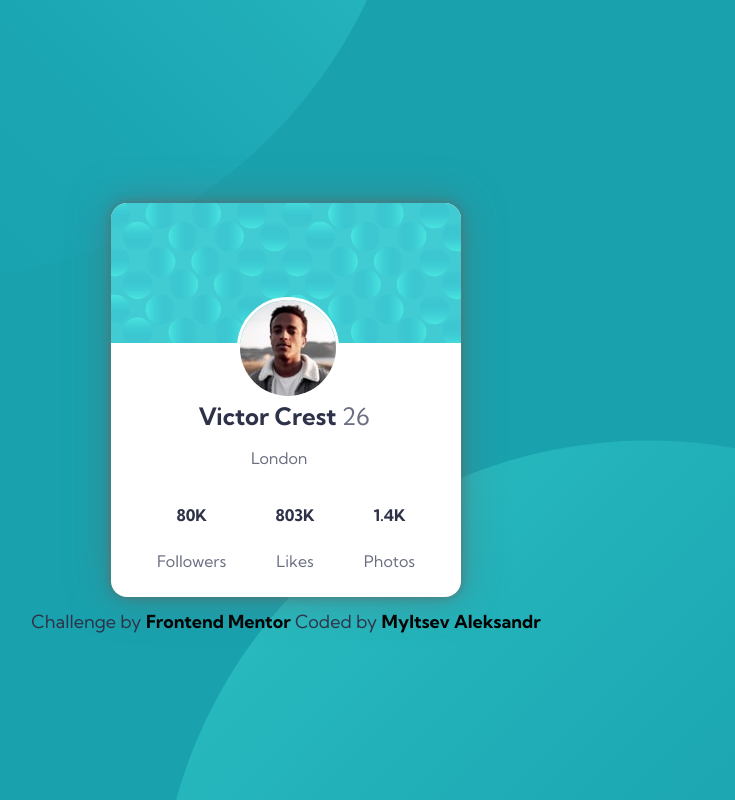
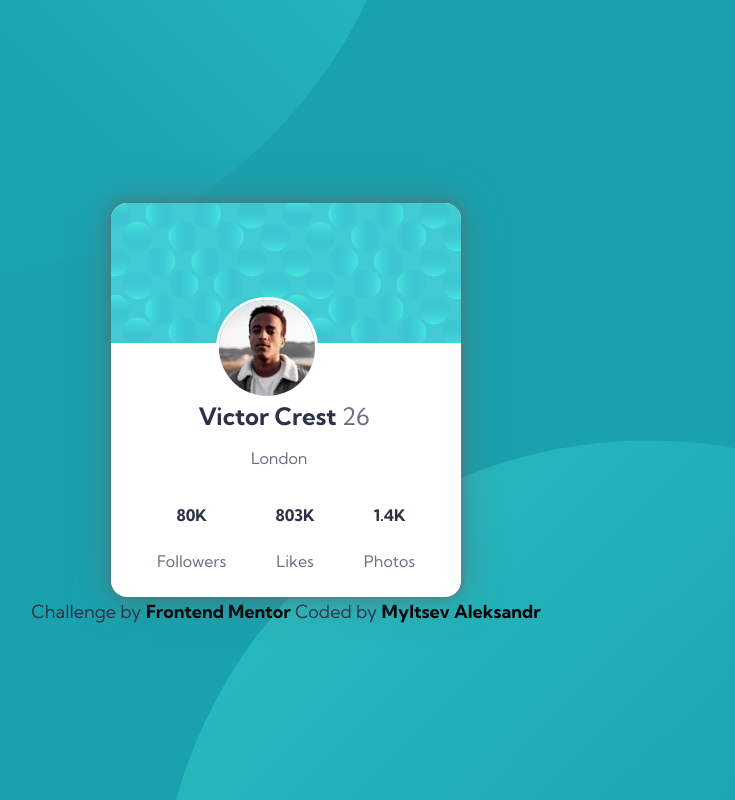
Before and after one commit to mylcevaleksandr/profile-card, a plain HTML site: page index.html in a window 1280 px wide. Shown: the whole page, without its empty margins (354-1089 px from the left). Drawn offline with Linux system fonts and the light colour scheme.

Commit message:
Centering fix

```diff
--- a/css/style.css
+++ b/css/style.css
@@ -48,7 +48,7 @@
 .victor {
     border-radius: 50%;
     position: relative;
-    left: 126px;
+    left: 105px;
     top: -50px;
     border-style: solid;
     border-color: #fff;
@@ -89,7 +89,7 @@ td {
     color: hsl(229, 23%, 23%);
     font-size: 18px;
     position: absolute;
-    top: 610px;
+    top: 600px;
 }
 
 table {
```
